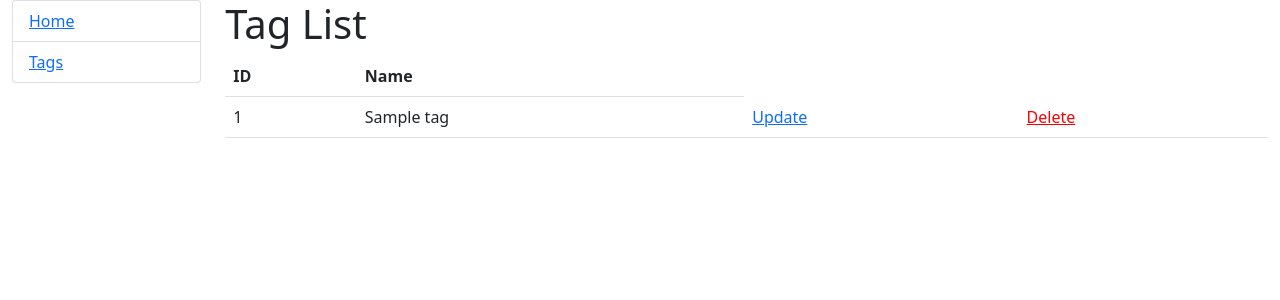
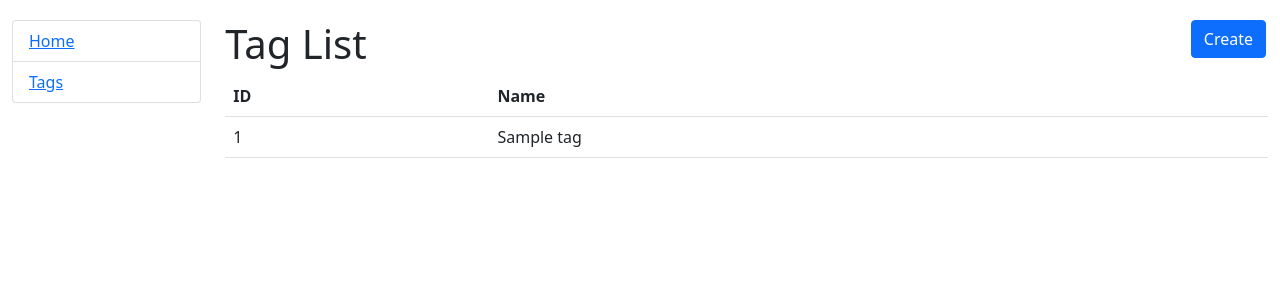
Before and after one commit to darynka-h/py-todo-list, a Django app: page /tags/ in a window 1280 px wide. Shown: the top 300 px of the page. Run offline with Django 4.2, Linux system fonts and the light colour scheme; tables that the repository leaves empty hold one stand-in row (values such as "Sample post"); some libraries are stand-ins or nearby versions.

Commit message:
Add TagCreateView & TaskCreateView and forms for them

```diff
--- a/catalog/urls.py
+++ b/catalog/urls.py
@@ -1,6 +1,6 @@
 from django.urls import path
 
-from catalog.views import index, TagListView, TaskListView
+from catalog.views import index,  TagListView, TaskListView, TagCreateView, TaskCreateView
 
 urlpatterns = [
     path("", index, name="index"),
@@ -10,9 +10,19 @@ urlpatterns = [
         name="tag-list",
     ),
     path(
+        "tags/create/",
+        TagCreateView.as_view(),
+        name="tag-create",
+    ),
+    path(
         "tasks/",
         TaskListView.as_view(),
         name="task-list"
+    ),
+    path(
+        "tasks/create/",
+        TaskCreateView.as_view(),
+        name="task-create",
     ),
 ]
 
--- a/catalog/views.py
+++ b/catalog/views.py
@@ -1,26 +1,41 @@
 from django.shortcuts import render
+from django.urls import reverse_lazy
 from django.views import generic
 
 from catalog.models import Tag, Task
 
 
 def index(request):
-    num_tags = Tag.objects.count()
-    num_tasks = Task.objects.count()
-
-    context = {
-        "num tags": num_tags, "num_tasks": num_tasks,
-    }
-    return render(request, "catalog/index.html", context=context)
+    # num_tags = Tag.objects.count()
+    # num_tasks = Task.objects.count()
+    #
+    # context = {
+    #     "num tags": num_tags, "num_tasks": num_tasks,
+    # }
+    return render(request, "catalog/index.html")
 
 
 class TagListView(generic.ListView):
     model = Tag
-    context_object_name = "tag_list"
+    # context_object_name = "tag_list"
     template_name = "catalog/tag_list.html"
+
+
+class TagCreateView(generic.CreateView):
+    model = Tag
+    fields = "__all__"
+    success_url = reverse_lazy("catalog:tag-list")
+
+
 
 
 class TaskListView(generic.ListView):
     model = Task
     context_object_name = "task_list"
-    template_name = "catalog/task_list.html"
+    template_name = "catalog/index.html"
+
+
+class TaskCreateView(generic.CreateView):
+    model = Task
+    fields = "__all__"
+    success_url = reverse_lazy("catalog:task-list")
--- a/requirements.txt
+++ b/requirements.txt
@@ -1,7 +1,9 @@
 asgiref==3.6.0
 beautifulsoup4==4.11.2
+crispy-bootstrap5==0.7
 Django==4.1.7
 django-bootstrap-v5==1.0.11
+django-crispy-forms==2.0
 flake8==6.0.0
 flake8-quotes==3.3.2
 flake8-variables-names==0.0.5
--- /dev/null
+++ b/static/css/styles.css
@@ -0,0 +1,8 @@
+body {
+    margin-top: 20px;
+}
+
+.link-to-page {
+    float: right;
+    margin: 0 2px 0 2px;
+}
--- a/templates/catalog/tag_list.html
+++ b/templates/catalog/tag_list.html
@@ -4,9 +4,9 @@
 {% block content %}
   <h1>
     Tag List
-{#    <a href="{% url 'taxi:manufacturer-create' %}" class="btn btn-primary link-to-page">#}
-{#      Create#}
-{#    </a>#}
+    <a href="{% url 'catalog:tag-create' %}" class="btn btn-primary link-to-page">
+      Create
+    </a>
   </h1>
 {#  <form class="form-inline" action="" method="get">#}
 {#    {{ search_form|crispy }}#}
@@ -32,17 +32,17 @@
 {#          <td>#}
 {#              {{ task.time_creation}}#}
 {#          </td>#}
-          <td>
-              <a href="{% url 'taxi:manufacturer-update' pk=manufacturer.id %}">
-                Update
-              </a>
-            </td>
-            <td>
-              <a style="color: red"
-                href="{% url 'taxi:manufacturer-delete' pk=manufacturer.id %}">
-                Delete
-              </a>
-            </td>
+{#          <td>#}
+{#              <a href="{% url 'catalog:tag-update' pk=tag.id %}">#}
+{#                Update#}
+{#              </a>#}
+{#            </td>#}
+{#            <td>#}
+{#              <a style="color: red"#}
+{#                href="{% url 'catalog:tag-delete' pk=tag.id %}">#}
+{#                Delete#}
+{#              </a>#}
+{#            </td>#}
         </tr>
       {% endfor %}
     </table>
```
Also changed, not shown: TODO/settings.py (+7 -0 lines), templates/catalog/index.html (+5 -5 lines), templates/catalog/tag_form.html (added, +12 -0 lines), templates/catalog/task_form.html (added, +12 -0 lines).
